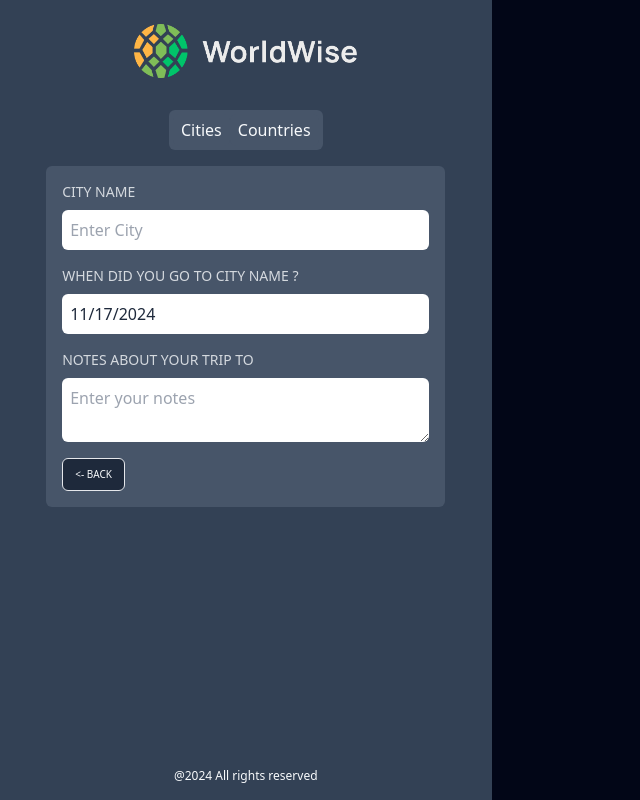
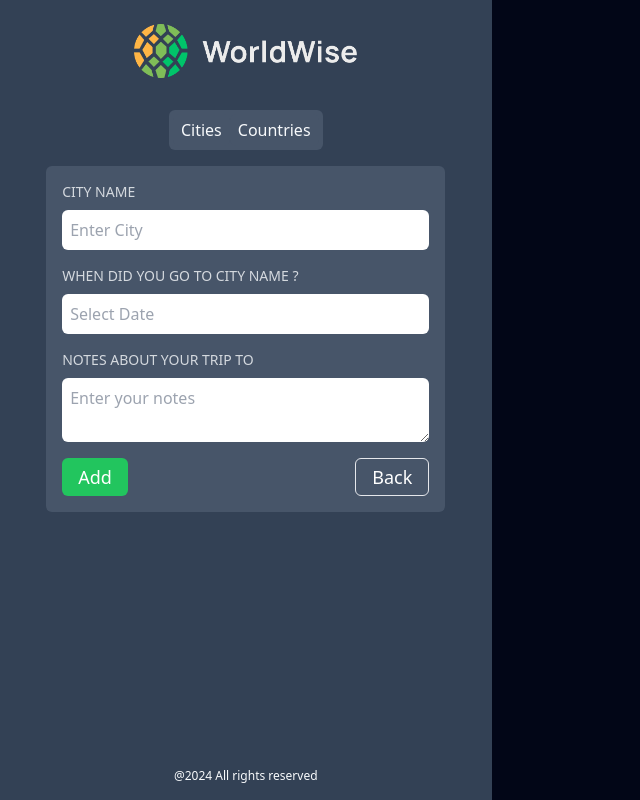
Before and after one commit to Rahulkaradwal/react-type, a React (Vite) app in the folder worldwise/: page /app/form in a window 1280 px wide. Shown: the whole page, without its empty margins (0-640 px from the left). Built offline with nearby package versions, Linux system fonts and the light colour scheme; data requests are answered from the project's data file.

Commit message:
add ui components

```diff
--- /dev/null
+++ b/worldwise/src/components/SideBar/form/Buttons.tsx
@@ -0,0 +1,8 @@
+import { FC, ReactElement, ReactNode } from "react";
+
+interface ButtonsProps {
+  children: ReactNode;
+}
+export const Buttons: FC<ButtonsProps> = ({ children }): ReactElement => {
+  return <div className="flex justify-between  w-full ">{children}</div>;
+};
--- a/worldwise/src/components/SideBar/form/MainForm.tsx
+++ b/worldwise/src/components/SideBar/form/MainForm.tsx
@@ -1,12 +1,16 @@
 import { FC, ReactElement, useState } from "react";
 import { FormInput } from "../../ui/FormInput";
 import { Input } from "../../ui/Input";
-import DatePicker from "react-datepicker";
+import { FormDatePicker } from "../../ui/FormDatePicker";
+import { Buttons } from "./Buttons";
+import { Button } from "../../ui/Button";
+import { useNavigate } from "react-router-dom";
 
 export const MainForm: FC = (): ReactElement => {
+  const navigate = useNavigate();
   const [cityName, setCityName] = useState<string | "">("");
   const [noteText, setNoteText] = useState<string | "">("");
-  const [startDate, setStartDate] = useState<Date | null>(new Date());
+  const [startDate, setStartDate] = useState<Date | null>(null);
 
   const handleCityName = (val: string) => {
     setCityName(val);
@@ -16,26 +20,29 @@ export const MainForm: FC = (): ReactElement => {
     setNoteText(val);
   };
 
+  const handleClick = () => {
+    console.log(cityName, startDate, noteText);
+  };
+
   return (
     <div className="text-slate-50  w-[90%] flex items-start flex-col gap-4 p-4 bg-slate-600 rounded-md">
       <FormInput text="City Name">
         <Input type="text" value={cityName} handleChange={handleCityName} />
       </FormInput>
       <FormInput text="When did you go to City name ?">
-        <DatePicker
-          className="px-2 py-2 text-slate-800 w-full  rounded-md"
-          selected={startDate}
-          onChange={(date) => setStartDate(date)}
-        />
+        <FormDatePicker startDate={startDate} setStartDate={setStartDate} />
       </FormInput>
-
       <FormInput text="Notes about your trip to ">
         <Input type="textarea" value={noteText} handleChange={handleTextBox} />
       </FormInput>
-
-      <button className="border bg-slate-800 text-[10px] px-3 py-2 rounded-md">
-        &lt;- BACK
-      </button>
+      <Buttons>
+        <Button handleClick={handleClick} type="primary">
+          Add
+        </Button>
+        <Button handleClick={() => navigate("/app/city")} type="secondary">
+          Back
+        </Button>
+      </Buttons>
     </div>
   );
 };
--- /dev/null
+++ b/worldwise/src/components/ui/Button.tsx
@@ -0,0 +1,26 @@
+import { FC, ReactElement } from "react";
+
+interface ButtonProps {
+  children: string;
+  type: "primary" | "secondary";
+  handleClick: () => void;
+}
+
+export const Button: FC<ButtonProps> = ({
+  children,
+  type,
+  handleClick,
+}): ReactElement => {
+  return (
+    <button
+      onClick={handleClick}
+      className={`px-4 py-1 rounded-md text-lg  cursor-pointer ${
+        type === "primary"
+          ? "bg-green-500 text-white"
+          : "bg-slate-600 text-white border"
+      }`}
+    >
+      {children}
+    </button>
+  );
+};
--- /dev/null
+++ b/worldwise/src/components/ui/FormDatePicker.tsx
@@ -0,0 +1,22 @@
+import { FC, ReactElement } from "react";
+import DatePicker from "react-datepicker";
+import "react-datepicker/dist/react-datepicker.css";
+
+interface FormDatePickerProps {
+  setStartDate: React.Dispatch<React.SetStateAction<Date | null>>;
+  startDate: Date | null;
+}
+
+export const FormDatePicker: FC<FormDatePickerProps> = ({
+  startDate,
+  setStartDate,
+}): ReactElement => {
+  return (
+    <DatePicker
+      className="px-2 py-2 cursor-pointer  text-slate-800 w-full  rounded-md"
+      selected={startDate}
+      onChange={(date) => setStartDate(date)}
+      placeholderText="Select Date"
+    />
+  );
+};
```
